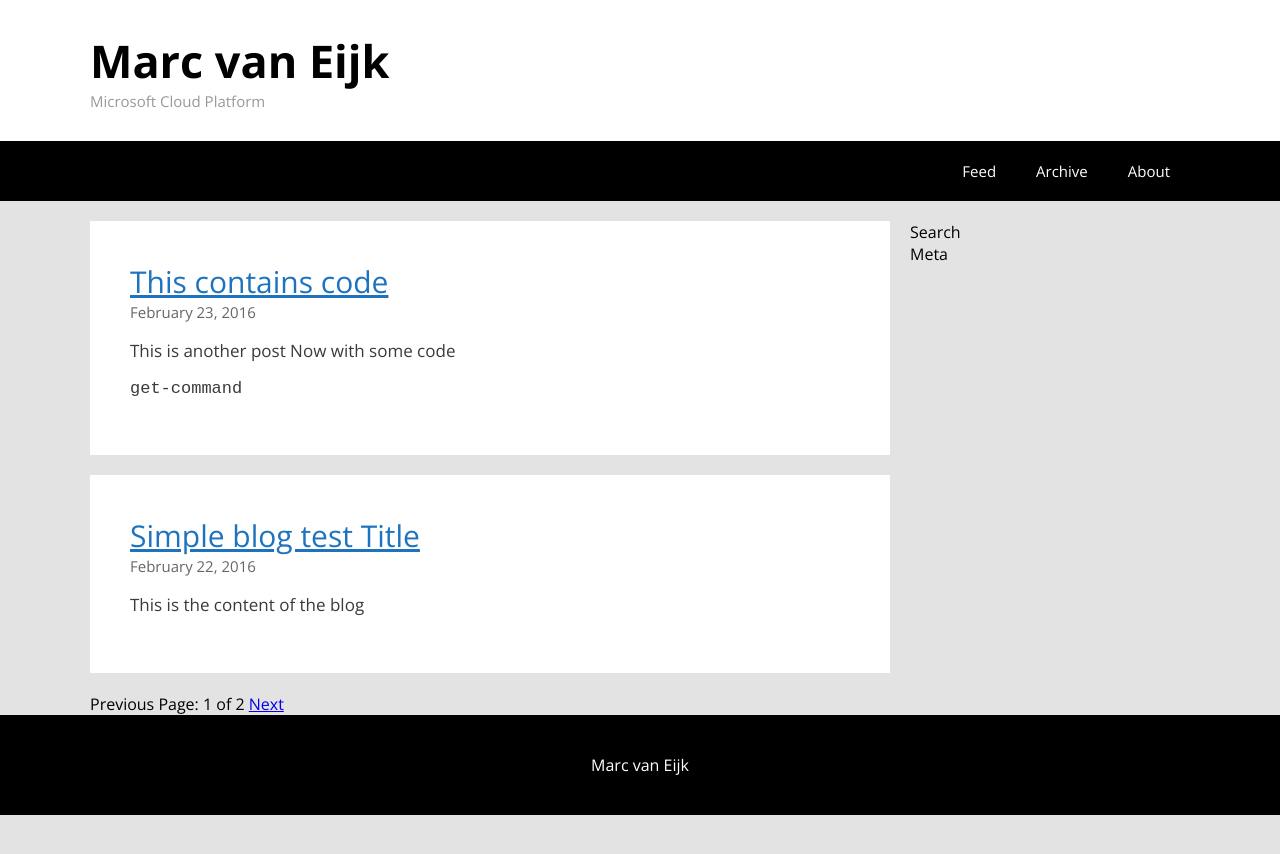
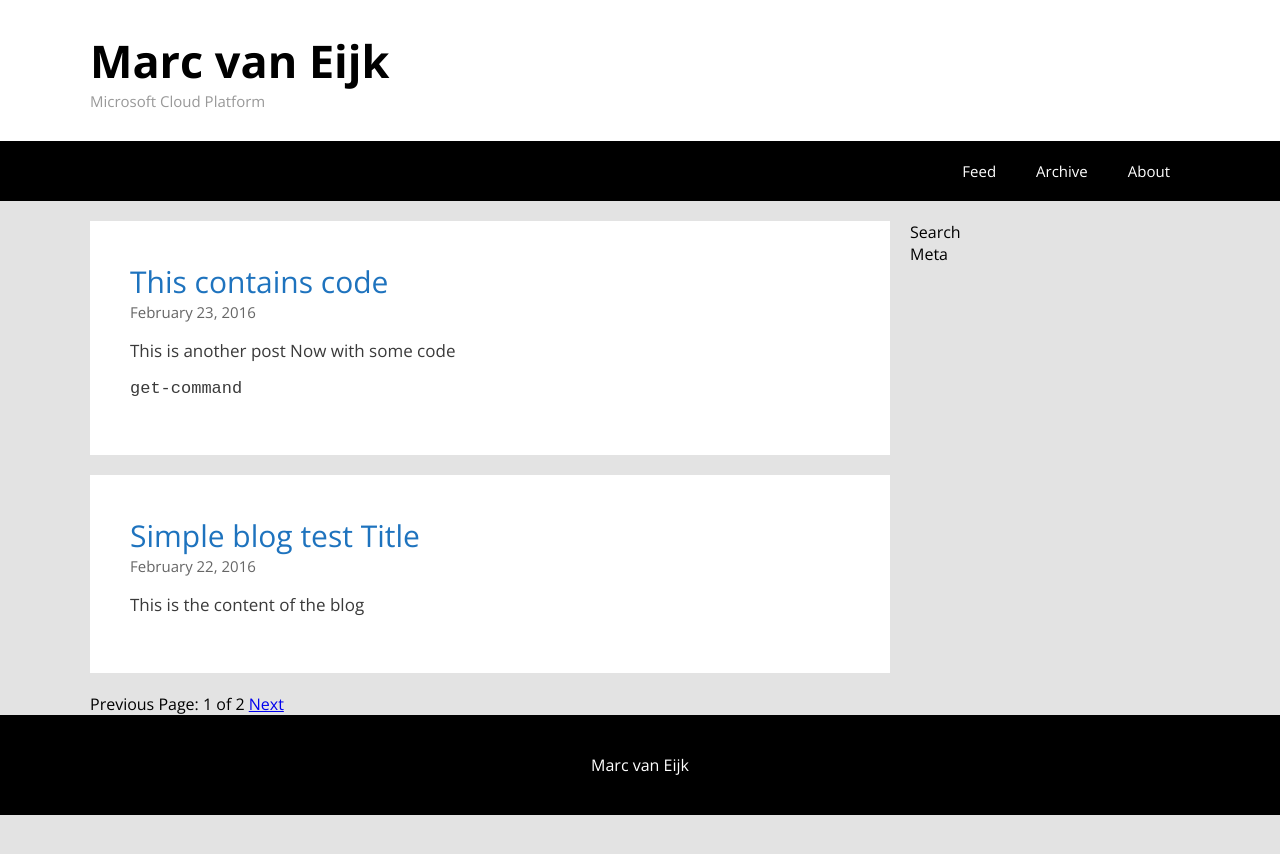
Before and after one commit to marcvaneijkdemo/marcvaneijkdemo.github.io, a Jekyll site: the page built from index.html, in a window 1280 px wide. Shown: the top 854 px of the page. Built offline with Jekyll 4.4.1, drawn with Linux system fonts in a browser that asks for light colours; the list of posts is cut into pages by our own code.

Commit message:
Update content.css

```diff
--- a/css/content.css
+++ b/css/content.css
@@ -1,16 +1,23 @@
 /* Generic */
-  .content {
+.content {
   font-size: 17px;
   color: #3a3a3a;
 }
+
+a.content: {}
 
 .contentTitle {
   font-size: 30px;
   color: #1e73be;
   font-weight: 300;
-  a {
-    text-decoration:none;
-    }
+}
+
+a.contentTitle {
+  text-decoration: none;
+}
+
+a.contentTitle:hover {
+  color: yellow;
 }
 
 .contentMeta {
```
